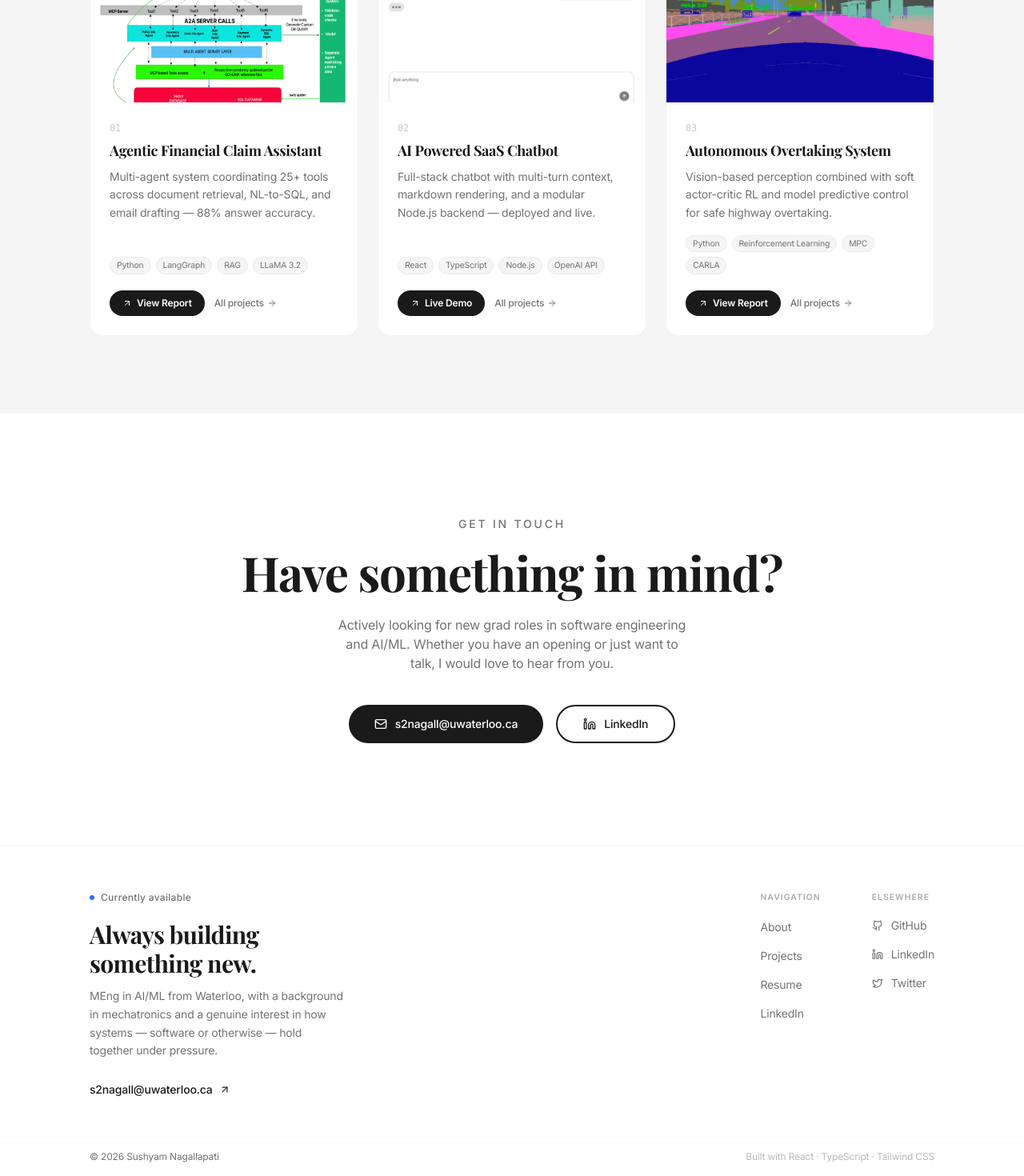
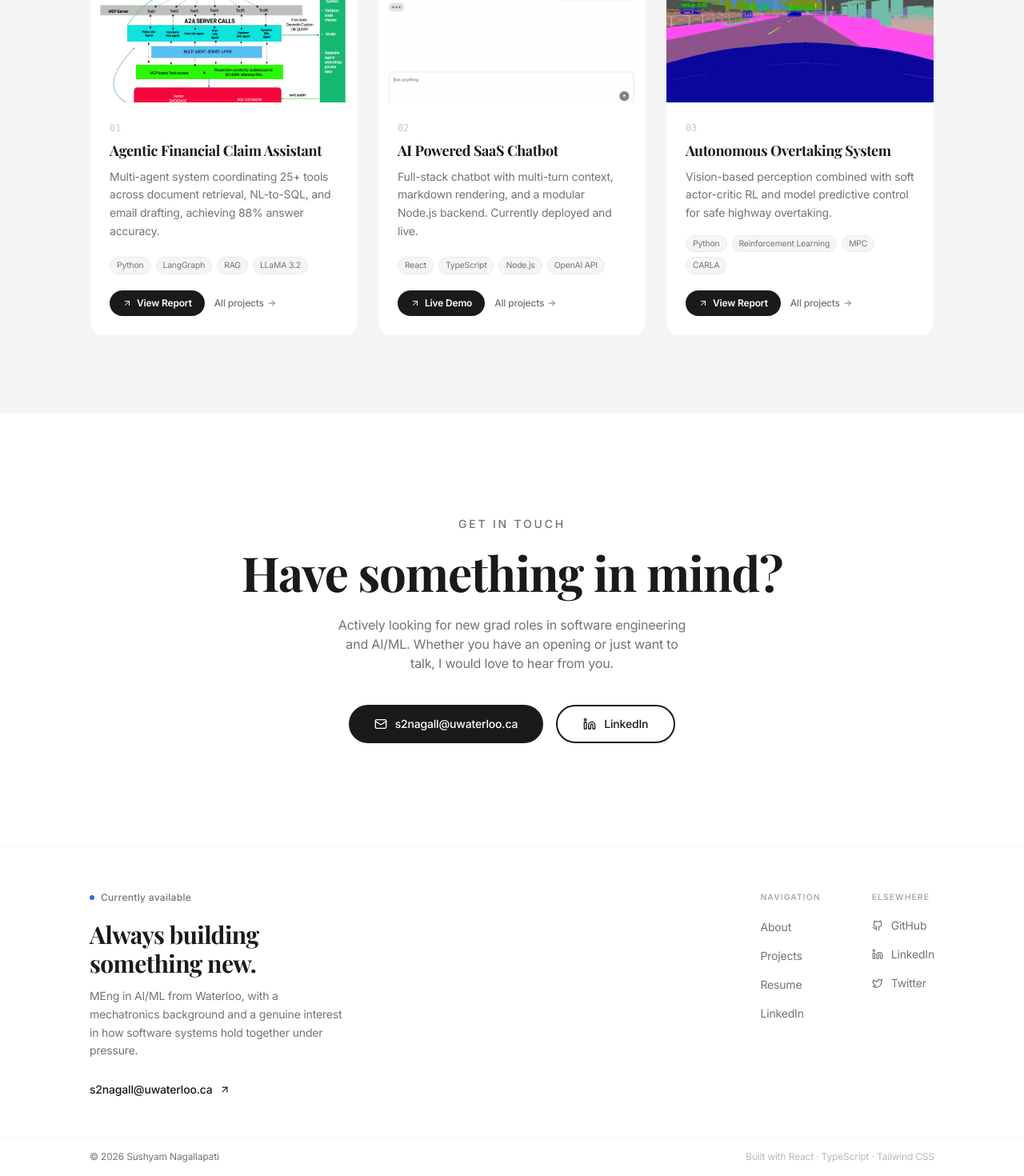
Before and after one commit to SushyamNagallapati/Sushyam-Portfolio-main, a React (Vite) app: page / in a window 1280 px wide. Shown: the part 1048-2518 px from the top of the page at 80% size. Built offline with nearby package versions, Linux system fonts and the light colour scheme.

Commit message:
Refactor taglines in FeaturedProjects and update description in Footer for improved clarity and readability

```diff
--- a/src/components/FeaturedProjects.tsx
+++ b/src/components/FeaturedProjects.tsx
@@ -9,7 +9,7 @@ const featured = [
   {
     index: "01",
     name: "Agentic Financial Claim Assistant",
-    tagline: "Multi-agent system coordinating 25+ tools across document retrieval, NL-to-SQL, and email drafting — 88% answer accuracy.",
+    tagline: "Multi-agent system coordinating 25+ tools across document retrieval, NL-to-SQL, and email drafting, achieving 88% answer accuracy.",
     tags: ["Python", "LangGraph", "RAG", "LLaMA 3.2"],
     image: agenticImg,
     liveUrl: null as string | null,
@@ -18,7 +18,7 @@ const featured = [
   {
     index: "02",
     name: "AI Powered SaaS Chatbot",
-    tagline: "Full-stack chatbot with multi-turn context, markdown rendering, and a modular Node.js backend — deployed and live.",
+    tagline: "Full-stack chatbot with multi-turn context, markdown rendering, and a modular Node.js backend. Currently deployed and live.",
     tags: ["React", "TypeScript", "Node.js", "OpenAI API"],
     image: chatbotImg,
     liveUrl: "https://custom-chatbot-tau-swart.vercel.app/",
--- a/src/components/Footer.tsx
+++ b/src/components/Footer.tsx
@@ -36,7 +36,7 @@ const Footer = () => {
               Always building something new.
             </h2>
             <p className="text-sm text-muted-foreground leading-relaxed mb-6">
-              MEng in AI/ML from Waterloo, with a background in mechatronics and a genuine interest in how systems — software or otherwise — hold together under pressure.
+              MEng in AI/ML from Waterloo, with a mechatronics background and a genuine interest in how software systems hold together under pressure.
             </p>
 
             <a
```
